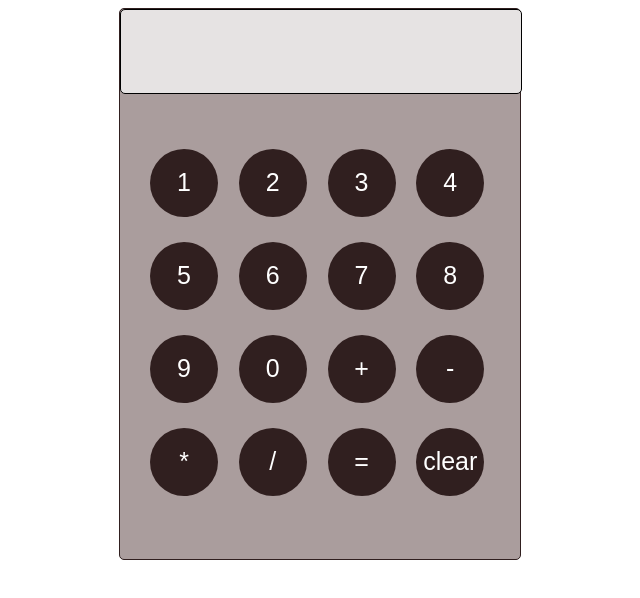
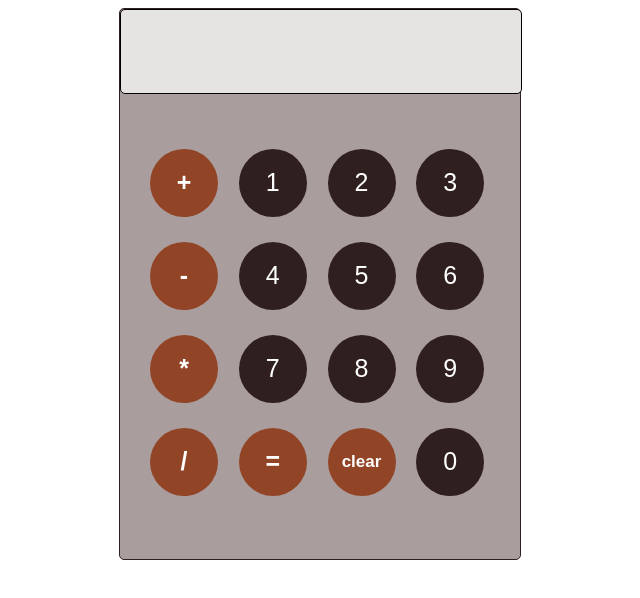
Before and after one commit to tedyayu/calculator-web-app, a plain HTML site: page index.html in a window 1280 px wide. Shown: the whole page, without its empty margins (320-960 px from the left). Drawn offline with Linux system fonts and the light colour scheme.

Commit message:
font sytles for operands are changed

```diff
--- a/index.html
+++ b/index.html
@@ -13,22 +13,22 @@
             <input type="text"  class="display">
             <div class="button-container">
                 <div class="buttons">
+                    <button onclick="getOperator('+')" class="newOperator">+</button>
                     <button onclick="getNumber('1')">1</button>
                     <button onclick="getNumber('2')">2</button>
                     <button onclick="getNumber('3')">3</button>
+                    <button onclick="getOperator('-')" class="newOperator">-</button>
                     <button onclick="getNumber('4')">4</button>
                     <button onclick="getNumber('5')">5</button>
                     <button onclick="getNumber('6')">6</button>
+                    <button onclick="getOperator('*')" class="newOperator">*</button>
                     <button onclick="getNumber('7')">7</button>
                     <button onclick="getNumber('8')">8</button>
                     <button onclick="getNumber('9')">9</button>
+                    <button onclick="getOperator('/')" class="newOperator">/</button>
+                    <button onclick="calculate()" class="newOperator">=</button>
+                    <button onclick="clearDisplay();" class="newOperator" id="clear">clear</button>
                     <button onclick="getNumber('0')">0</button>
-                    <button onclick="getOperator('+')">+</button>
-                    <button onclick="getOperator('-')">-</button>
-                    <button onclick="getOperator('*')">*</button>
-                    <button onclick="getOperator('/')">/</button>
-                    <button onclick="calculate()">=</button>
-                    <button onclick="clearDisplay();">clear</button>
                 </div>
             </div>
 
--- a/style.css
+++ b/style.css
@@ -46,3 +46,10 @@
     border: none;
     font-size: 25px;
 }
+.buttons .newOperator{
+    background-color: rgb(145, 69, 38);
+    font-weight: bold;
+}
+#clear{
+    font-size: 17px;
+}
```
